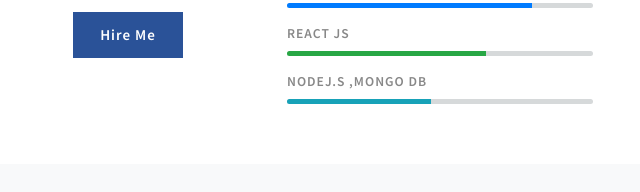
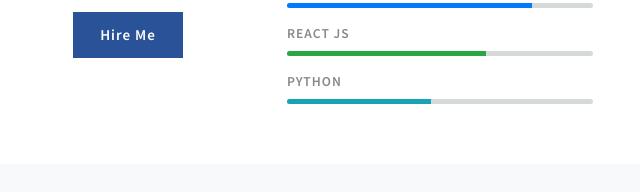
Before and after one commit to aakashu002/Akash-web, a plain HTML site: page index.html in a window 1280 px wide. Shown: the part 990-1182 px from the top of the page, 640-1280 px from the left. Drawn offline with nearby package versions, Linux system fonts and the light colour scheme.

Commit message:
node to python
progresive bar node to python

```diff
--- a/index.html
+++ b/index.html
@@ -125,7 +125,7 @@ Smartphone Compatible web template, free webdesigns for Nokia, Samsung, LG, Sony
 								</div>
 							</div>
 							<div class="progress-one">
-								<h4 class="progress-tittle">Nodej.s ,Mongo DB</h4>
+								<h4 class="progress-tittle">Python</h4>
 								<div class="progress">
 									<div class="progress-bar bg-info" role="progressbar" style="width: 47%" aria-valuenow="100" aria-valuemin="0" aria-valuemax="100"></div>
 								</div>
```
